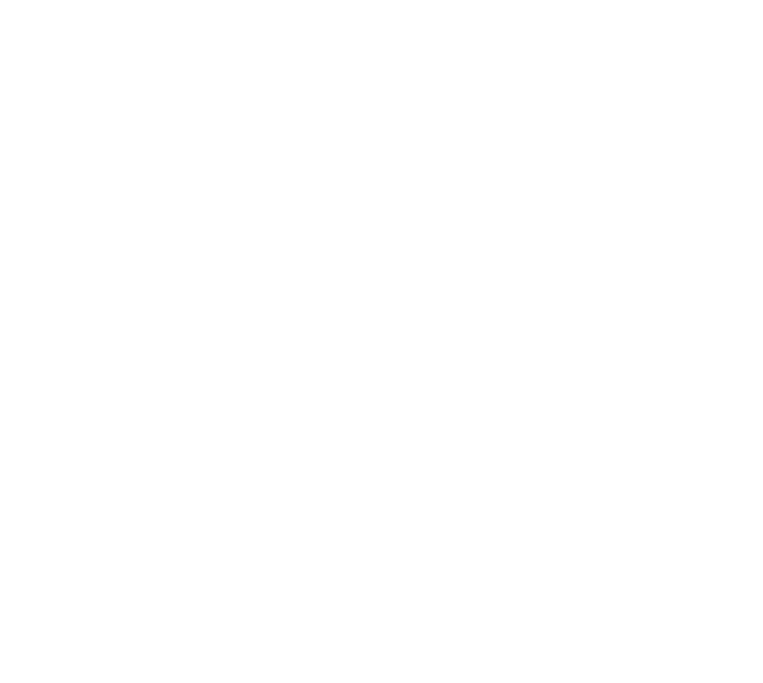
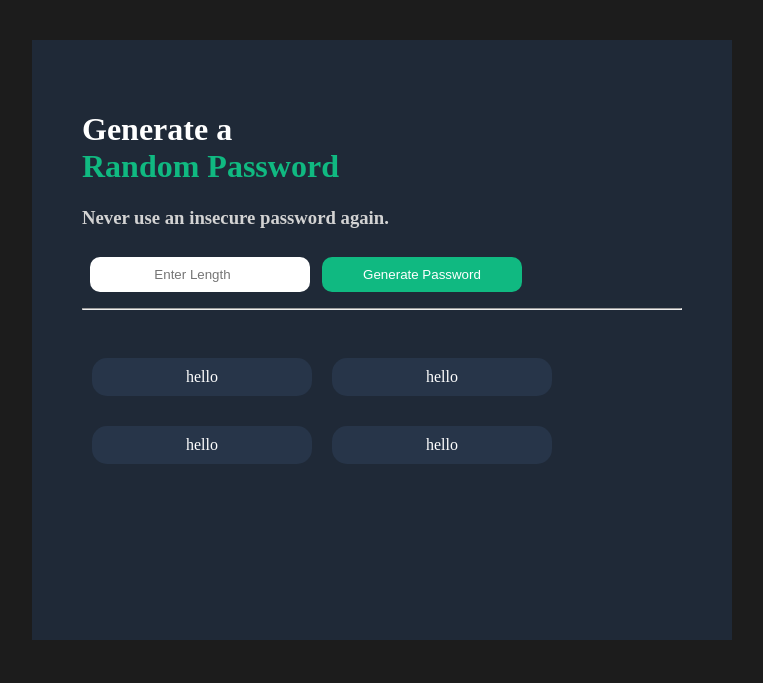
Before and after one commit to KrishAggarwal8398/random-pass-gen, a plain HTML site: page index.html in a window 1280 px wide. Shown: the whole page, without its empty margins (16-779 px from the left). Drawn offline with Linux system fonts and the light colour scheme.

Commit message:
Add files via upload

```diff
--- a/index.html
+++ b/index.html
@@ -0,0 +1,33 @@
+<!DOCTYPE html>
+<html>
+
+<head>
+    <link rel="stylesheet" href="styles.css">
+</head>
+
+<body>
+    <div class="main">
+        <h1>Generate a <br><span> Random Password</span></h1>
+        <h3>Never use an insecure password again.</h3>
+
+        <input type="number" placeholder="Enter Length" id="input-btn" min="1" max="15">
+        <button id="generate-btn" onclick="renderPassword()">Generate Password</button>
+        <hr>
+
+        <div class="row">
+            <div class="column-left">
+                <p class="password" id="pass-one">hello</p>
+                <p class="password" id="pass-two">hello</p>
+            </div>
+
+            <div class="column-right">
+                <p class="password" id="pass-three">hello</p>
+                <p class="password" id="pass-four">hello</p>
+            </div>
+        </div>
+    </div>
+
+    <script src="index.js"></script>
+</body>
+
+</html>
--- a/index.js
+++ b/index.js
@@ -0,0 +1,41 @@
+let characters = ["a", "b", "c", "d", "e", "f", "g", "h", "i", "j", "k", "l", "m", "n", "o", "p", "q", "r", "s", "t", "u", "v", "w", "x", "y", "z", "1", "2", "3", "4", "5", "6", "7", "8", "9", "0", "!", "?", "{", "}", "-", "+", "=", "[", "]", "|", "~", "`", "@"]
+
+let passOneEl = document.getElementById("pass-one")
+let passTwoEl = document.getElementById("pass-two")
+let passThreeEl = document.getElementById("pass-three")
+let passFourEl = document.getElementById("pass-four")
+
+let lengthEl = document.getElementById("input-btn")
+
+function getRandomIndex() {
+    return Math.floor(Math.random() * characters.length)
+}
+
+function setPassLength() {
+    let inputValue = lengthEl.value
+
+    if (inputValue >= 1) return inputValue
+    return 12
+}
+
+function generatePassword(length) {
+    let password = ""
+    for (let i = 0; i < length; i++) {
+        password += characters[getRandomIndex()]
+    }
+    return password
+}
+
+function renderPassword(){
+    passOneEl.textContent = ""
+    passTwoEl.textContent = ""
+    passThreeEl.textContent = ""
+    passFourEl.textContent = ""
+
+    let length = setPassLength()
+
+    passOneEl.textContent+=generatePassword(length)
+    passTwoEl.textContent+=generatePassword(length)
+    passThreeEl.textContent+=generatePassword(length)
+    passFourEl.textContent+=generatePassword(length)
+}
--- a/styles.css
+++ b/styles.css
@@ -4,9 +4,57 @@ body{
 }
 
 .main{
-    max-width: 90%;
+    width: 600px;
     background: #1f2937;
     padding: 50px;
     margin: 40px;
-    height: 200px;
+    height: 500px;
 }
+
+span{
+    color: #10B981;
+
+}
+
+h3{
+    color: lightgray;
+    margin-bottom: 20px;
+}
+
+input{
+    width: 200px;
+    text-align: center;
+    padding: 10px;
+    border-radius: 10px;
+    border: 0;
+    margin: 8px;
+}
+
+button{
+    width: 200px;
+    text-align: center;
+    padding: 10px;
+    border-radius: 10px;
+    background-color: #10B981;
+    color: white;
+    border: 0;
+}
+
+.password{
+    width: 200px;
+    background-color: #273549;
+    text-align: center;
+    margin-top: 30px;
+    padding: 10px;
+    border-radius: 15px;
+
+}
+
+.row{
+    display: flex;
+    width: 100%;
+}
+
+.column-left, .column-right{
+    margin: 10px;
+}
```
